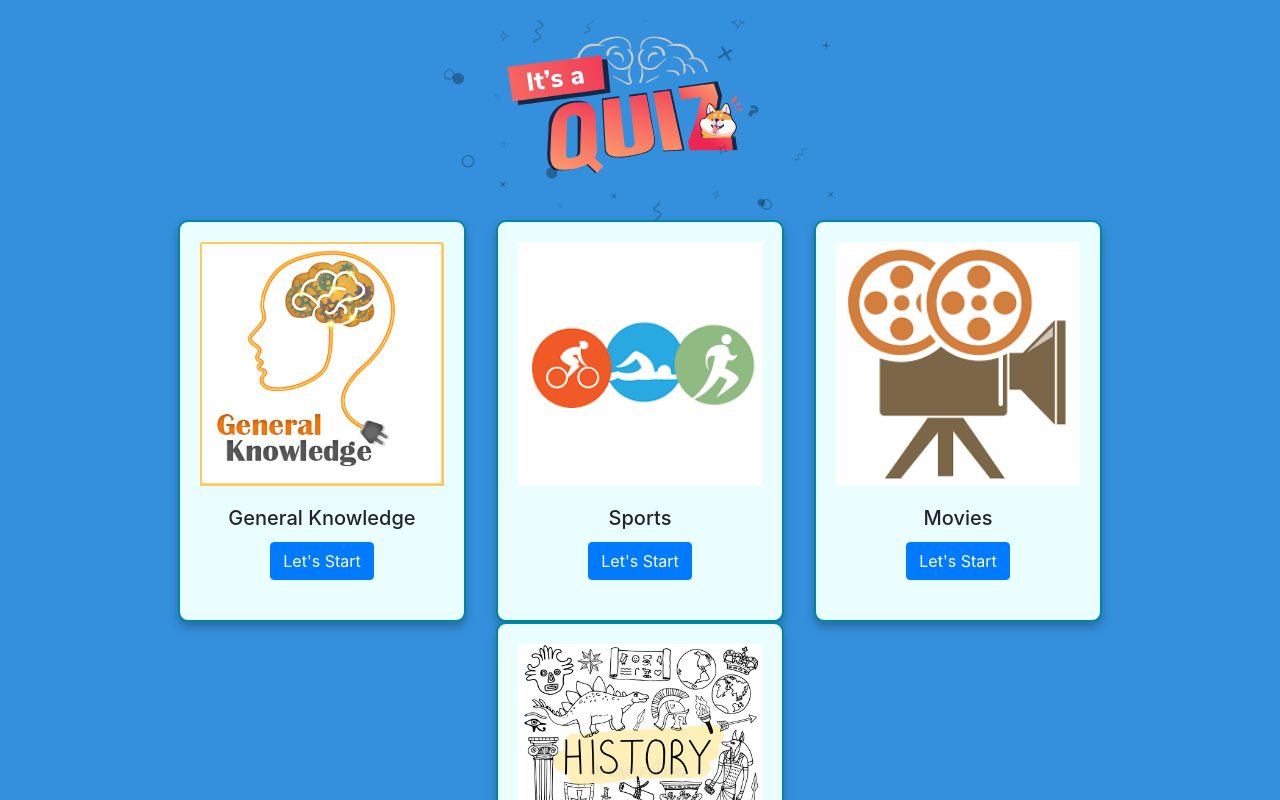
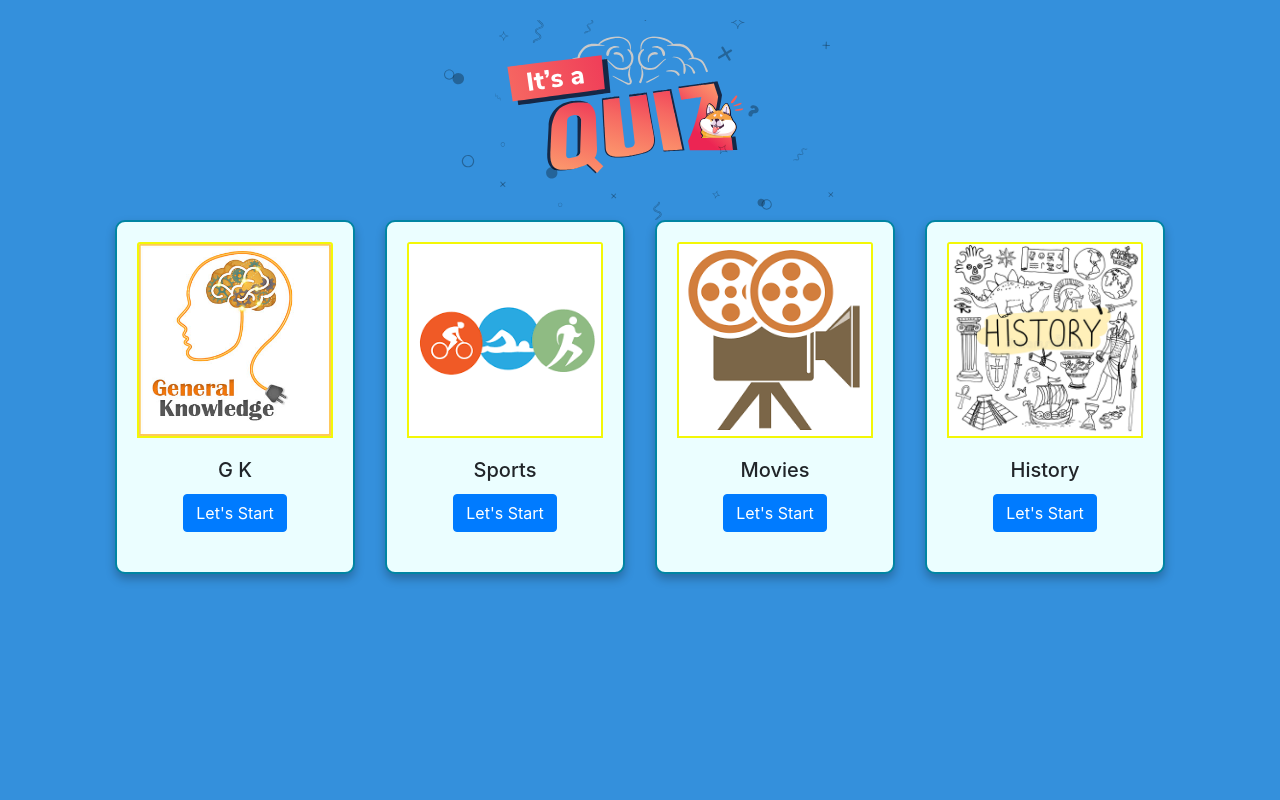
Before and after one commit to adeelmalik1988/quiz-app-pwa, a React (Create React App) app: page / in a window 1280 px wide. Shown: the top 800 px of the page. Built offline with nearby package versions, Linux system fonts and the light colour scheme.

Commit message:
Image border in category added

```diff
--- a/src/App.css
+++ b/src/App.css
@@ -10,6 +10,9 @@
 
 body{
   background-color: #3490dc;
+
+
+
 }
 .subbutton {
   background-color: linear-gradient(180deg, #ffffff, #ffcc91) ;
--- a/src/Components/QuizCategories/QuizCategories.module.css
+++ b/src/Components/QuizCategories/QuizCategories.module.css
@@ -9,3 +9,7 @@
 align-items: center !important;
 flex-grow: unset !important;
 }
+
+img{
+    border: 2px solid #f3f707;
+}
--- a/src/Components/QuizCategories/QuizCategories.tsx
+++ b/src/Components/QuizCategories/QuizCategories.tsx
@@ -19,10 +19,10 @@ export const QuizCategories:React.FC<quizCategoriesProps> = ( {callback} ) => {
             <Container fluid>
                 <Row className="justify-content-md-center">
                 <Col className={styles.col}>
-                        <Card style={{ width: '18rem' }}>
+                        <Card style={{ width: '15rem' }}>
                             <Card.Img variant="top" src={gk} />
                             <Card.Body>
-                                <Card.Title>General Knowledge</Card.Title>
+                                <Card.Title>G K</Card.Title>
 
                                 <Button variant="primary" onClick={(e:React.MouseEvent<HTMLButtonElement>)=>callback(e)} value= {category.GeneralKnowledge}>Let's Start</Button>
                             </Card.Body>
@@ -31,7 +31,7 @@ export const QuizCategories:React.FC<quizCategoriesProps> = ( {callback} ) => {
 
 
                     <Col className={styles.col}>
-                        <Card style={{ width: '18rem' }}>
+                        <Card style={{ width: '15rem' }}>
                             <Card.Img variant="top" src={sports} />
                             <Card.Body>
                                 <Card.Title>Sports</Card.Title>
@@ -41,7 +41,7 @@ export const QuizCategories:React.FC<quizCategoriesProps> = ( {callback} ) => {
                         </Card>
                     </Col>
                     <Col className={styles.col}>
-                        <Card style={{ width: '18rem' }}>
+                        <Card style={{ width: '15rem' }}>
                             <Card.Img variant="top" src={movies} />
                             <Card.Body>
                                 <Card.Title>Movies</Card.Title>
@@ -51,7 +51,7 @@ export const QuizCategories:React.FC<quizCategoriesProps> = ( {callback} ) => {
                         </Card>
                     </Col>
                     <Col className={styles.col}>
-                        <Card style={{ width: '18rem' }}>
+                        <Card style={{ width: '15rem' }}>
                             <Card.Img variant="top" src={history} />
                             <Card.Body>
                                 <Card.Title>History</Card.Title>
```
